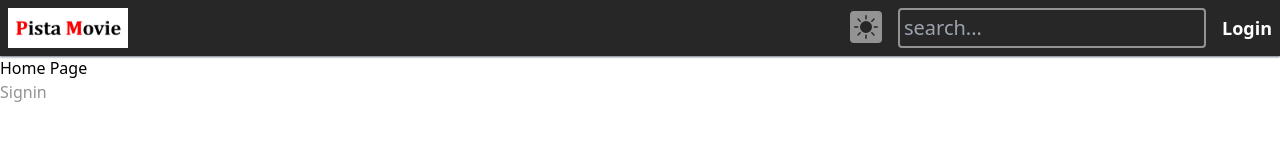
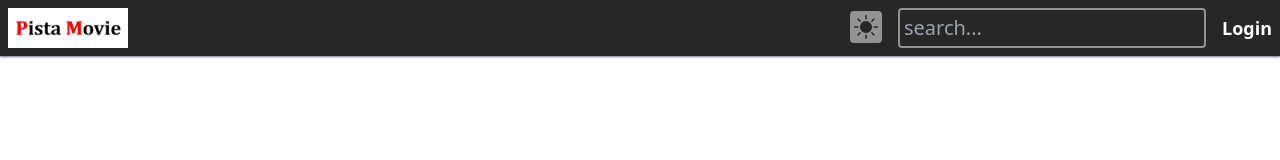
Before and after one commit to pistaacademy/movie-app, a React (Create React App) app: page / in a window 1280 px wide. Shown: the top 160 px of the page. Built offline with nearby package versions, Linux system fonts and the light colour scheme.

Commit message:
Session-54-Front

```diff
--- a/src/components/Home.jsx
+++ b/src/components/Home.jsx
@@ -1,11 +1,20 @@
 import React from 'react';
-import CustomeLink from './CustomeLink';
+import { useAuth } from "../hooks";
+import Container  from './Container';
 
 export default function Home() {
+    const { authInfo } = useAuth();
+    const {isLoggedIn} = authInfo;
+    const isVerified = authInfo.profile?.isVerified;
+
     return (
-        <div>
-            <h1>Home Page</h1>
-            <CustomeLink to="/auth/signin" children="Signin" />
-        </div>
+        <Container>
+            {isLoggedIn && !isVerified ? <p className="text-lg text-center bg-blue-50 p-2">
+                It Looks loke you havn't verified your account,{" "}
+                <button className="text-blue-500 font-semibold hover:underline">
+                    click here to verify your account.
+                </button>
+            </p> : null}
+        </Container>
     )
 }
```
